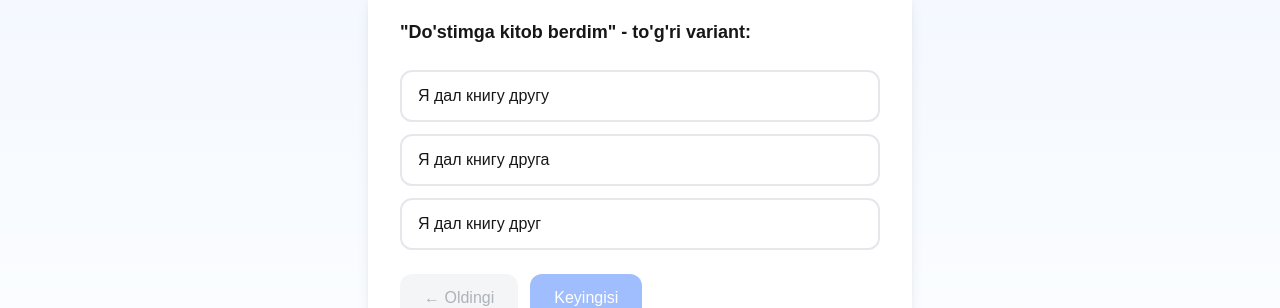
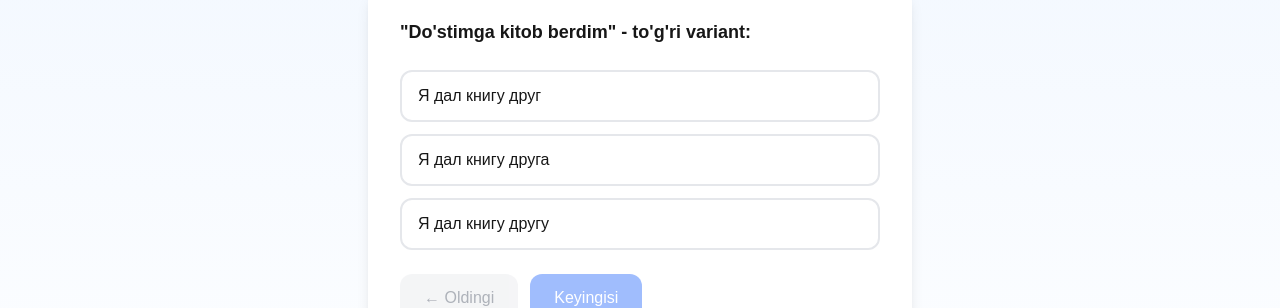
Before and after one commit to kamronbekqobilov85-afk/rus-tili-sayti, a Next.js app in the folder rus-tili-sayti/: page /grammatika/datelniy-kelishik in a window 1280 px wide. Shown: the part 262-570 px from the top of the page. Built offline with nearby package versions, Linux system fonts and the light colour scheme.

Commit message:
Gramatika variantlari aralashtirildi

```diff
--- a/rus-tili-sayti/src/app/grammatika/[slug]/page.tsx
+++ b/rus-tili-sayti/src/app/grammatika/[slug]/page.tsx
@@ -1,6 +1,6 @@
 "use client";
 
-import { useState, use } from "react";
+import { useState, useMemo, use } from "react";
 import { grammarTopics } from "../../data/grammar";
 import { notFound } from "next/navigation";
 import Link from "next/link";
@@ -24,6 +24,15 @@
   const exercise = topic.exercises[currentIndex];
   const isLast = currentIndex === topic.exercises.length - 1;
   const isFirst = currentIndex === 0;
+
+  const shuffledOptions = useMemo(() => {
+    const arr = [...exercise.options];
+    for (let i = arr.length - 1; i > 0; i--) {
+      const j = Math.floor(Math.random() * (i + 1));
+      [arr[i], arr[j]] = [arr[j], arr[i]];
+    }
+    return arr;
+  }, [currentIndex, slug]);
 
   const handleSelect = (option: string) => {
     if (selected) return;
@@ -60,7 +69,7 @@
           <p className="text-lg font-semibold mb-6">{exercise.question}</p>
 
           <div className="flex flex-col gap-3">
-            {exercise.options.map((option) => {
+            {shuffledOptions.map((option) => {
               const isCorrect = option === exercise.correctAnswer;
               const isSelected = option === selected;
 
```
